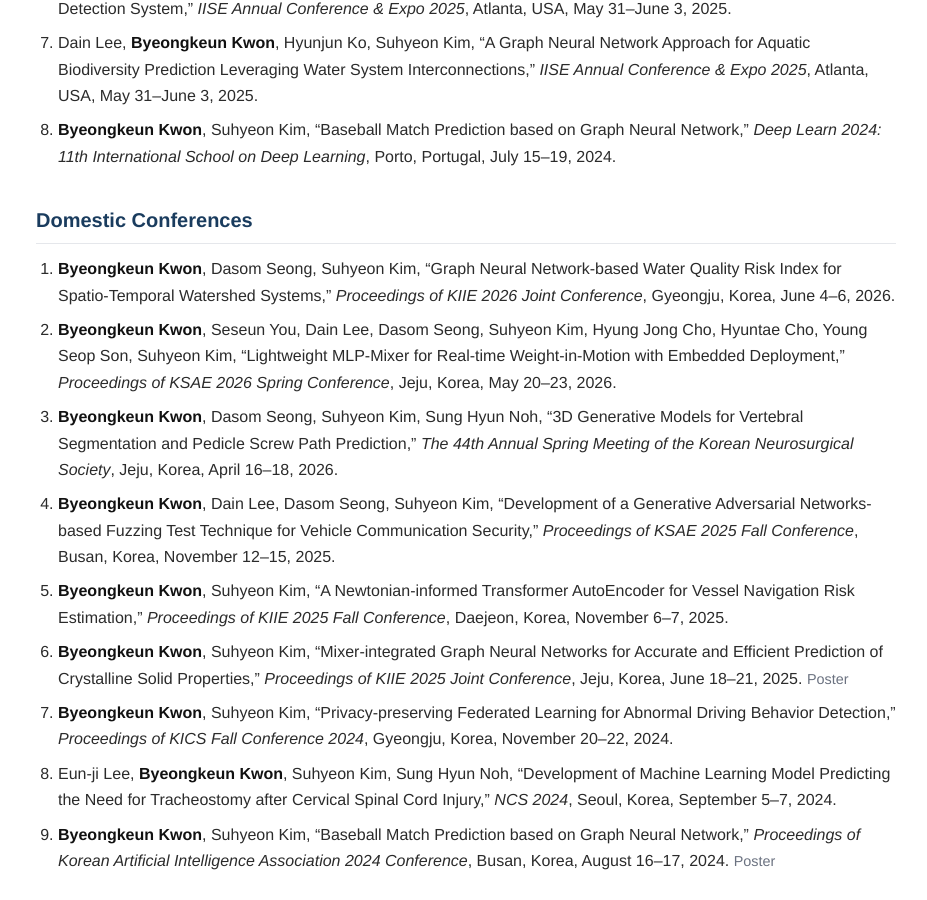
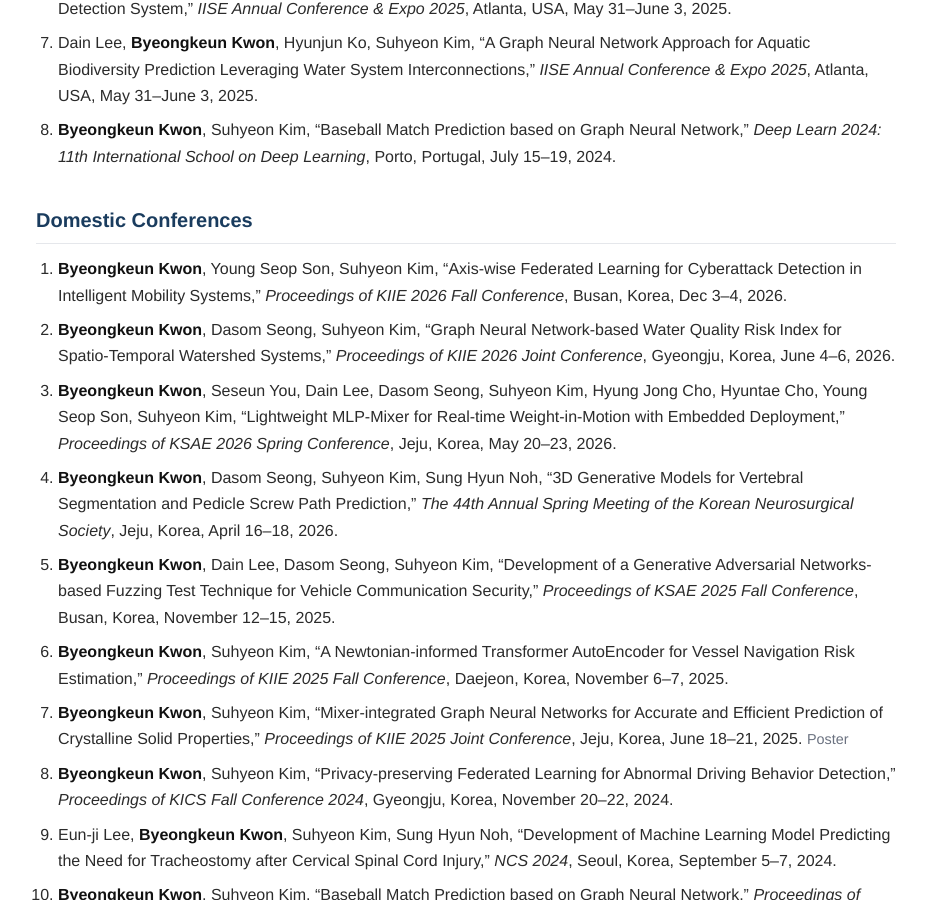
Before and after one commit to KwonBK0223/KwonBK0223.github.io, a Jekyll site: the page built from conferences.md, in a window 1280 px wide and 900 px high, scrolled down 684 px. Shown: the whole window, without its empty margins (174-1101 px from the left). Built offline with Jekyll 4.4.1, drawn with Linux system fonts in a browser that asks for light colours.

Commit message:
Update conferences.md

```diff
--- a/conferences.md
+++ b/conferences.md
@@ -19,12 +19,13 @@ permalink: /conferences
 
 ## Domestic Conferences
 
-1. **Byeongkeun Kwon**, Dasom Seong, Suhyeon Kim, "Graph Neural Network-based Water Quality Risk Index for Spatio-Temporal Watershed Systems," *Proceedings of KIIE 2026 Joint Conference*, Gyeongju, Korea, June 4–6, 2026.
-2. **Byeongkeun Kwon**, Seseun You, Dain Lee, Dasom Seong, Suhyeon Kim, Hyung Jong Cho, Hyuntae Cho, Young Seop Son, Suhyeon Kim, "Lightweight MLP-Mixer for Real-time Weight-in-Motion with Embedded Deployment," *Proceedings of KSAE 2026 Spring Conference*, Jeju, Korea, May 20–23, 2026.
-3. **Byeongkeun Kwon**, Dasom Seong, Suhyeon Kim, Sung Hyun Noh, "3D Generative Models for Vertebral Segmentation and Pedicle Screw Path Prediction," *The 44th Annual Spring Meeting of the Korean Neurosurgical Society*, Jeju, Korea, April 16–18, 2026.
-4. **Byeongkeun Kwon**, Dain Lee, Dasom Seong, Suhyeon Kim, "Development of a Generative Adversarial Networks-based Fuzzing Test Technique for Vehicle Communication Security," *Proceedings of KSAE 2025 Fall Conference*, Busan, Korea, November 12–15, 2025.
-5. **Byeongkeun Kwon**, Suhyeon Kim, "A Newtonian-informed Transformer AutoEncoder for Vessel Navigation Risk Estimation," *Proceedings of KIIE 2025 Fall Conference*, Daejeon, Korea, November 6–7, 2025.
-6. **Byeongkeun Kwon**, Suhyeon Kim, "Mixer-integrated Graph Neural Networks for Accurate and Efficient Prediction of Crystalline Solid Properties," *Proceedings of KIIE 2025 Joint Conference*, Jeju, Korea, June 18–21, 2025. <span class="note">Poster</span>
-7. **Byeongkeun Kwon**, Suhyeon Kim, "Privacy-preserving Federated Learning for Abnormal Driving Behavior Detection," *Proceedings of KICS Fall Conference 2024*, Gyeongju, Korea, November 20–22, 2024.
-8. Eun-ji Lee, **Byeongkeun Kwon**, Suhyeon Kim, Sung Hyun Noh, "Development of Machine Learning Model Predicting the Need for Tracheostomy after Cervical Spinal Cord Injury," *NCS 2024*, Seoul, Korea, September 5–7, 2024.
-9. **Byeongkeun Kwon**, Suhyeon Kim, "Baseball Match Prediction based on Graph Neural Network," *Proceedings of Korean Artificial Intelligence Association 2024 Conference*, Busan, Korea, August 16–17, 2024. <span class="note">Poster</span>
+1. **Byeongkeun Kwon**, Young Seop Son, Suhyeon Kim, "Axis-wise Federated Learning for Cyberattack Detection in Intelligent Mobility Systems," *Proceedings of KIIE 2026 Fall Conference*, Busan, Korea, Dec 3--4, 2026.
+2. **Byeongkeun Kwon**, Dasom Seong, Suhyeon Kim, "Graph Neural Network-based Water Quality Risk Index for Spatio-Temporal Watershed Systems," *Proceedings of KIIE 2026 Joint Conference*, Gyeongju, Korea, June 4–6, 2026.
+3. **Byeongkeun Kwon**, Seseun You, Dain Lee, Dasom Seong, Suhyeon Kim, Hyung Jong Cho, Hyuntae Cho, Young Seop Son, Suhyeon Kim, "Lightweight MLP-Mixer for Real-time Weight-in-Motion with Embedded Deployment," *Proceedings of KSAE 2026 Spring Conference*, Jeju, Korea, May 20–23, 2026.
+4. **Byeongkeun Kwon**, Dasom Seong, Suhyeon Kim, Sung Hyun Noh, "3D Generative Models for Vertebral Segmentation and Pedicle Screw Path Prediction," *The 44th Annual Spring Meeting of the Korean Neurosurgical Society*, Jeju, Korea, April 16–18, 2026.
+5. **Byeongkeun Kwon**, Dain Lee, Dasom Seong, Suhyeon Kim, "Development of a Generative Adversarial Networks-based Fuzzing Test Technique for Vehicle Communication Security," *Proceedings of KSAE 2025 Fall Conference*, Busan, Korea, November 12–15, 2025.
+6. **Byeongkeun Kwon**, Suhyeon Kim, "A Newtonian-informed Transformer AutoEncoder for Vessel Navigation Risk Estimation," *Proceedings of KIIE 2025 Fall Conference*, Daejeon, Korea, November 6–7, 2025.
+7. **Byeongkeun Kwon**, Suhyeon Kim, "Mixer-integrated Graph Neural Networks for Accurate and Efficient Prediction of Crystalline Solid Properties," *Proceedings of KIIE 2025 Joint Conference*, Jeju, Korea, June 18–21, 2025. <span class="note">Poster</span>
+8. **Byeongkeun Kwon**, Suhyeon Kim, "Privacy-preserving Federated Learning for Abnormal Driving Behavior Detection," *Proceedings of KICS Fall Conference 2024*, Gyeongju, Korea, November 20–22, 2024.
+9. Eun-ji Lee, **Byeongkeun Kwon**, Suhyeon Kim, Sung Hyun Noh, "Development of Machine Learning Model Predicting the Need for Tracheostomy after Cervical Spinal Cord Injury," *NCS 2024*, Seoul, Korea, September 5–7, 2024.
+10. **Byeongkeun Kwon**, Suhyeon Kim, "Baseball Match Prediction based on Graph Neural Network," *Proceedings of Korean Artificial Intelligence Association 2024 Conference*, Busan, Korea, August 16–17, 2024. <span class="note">Poster</span>
```
